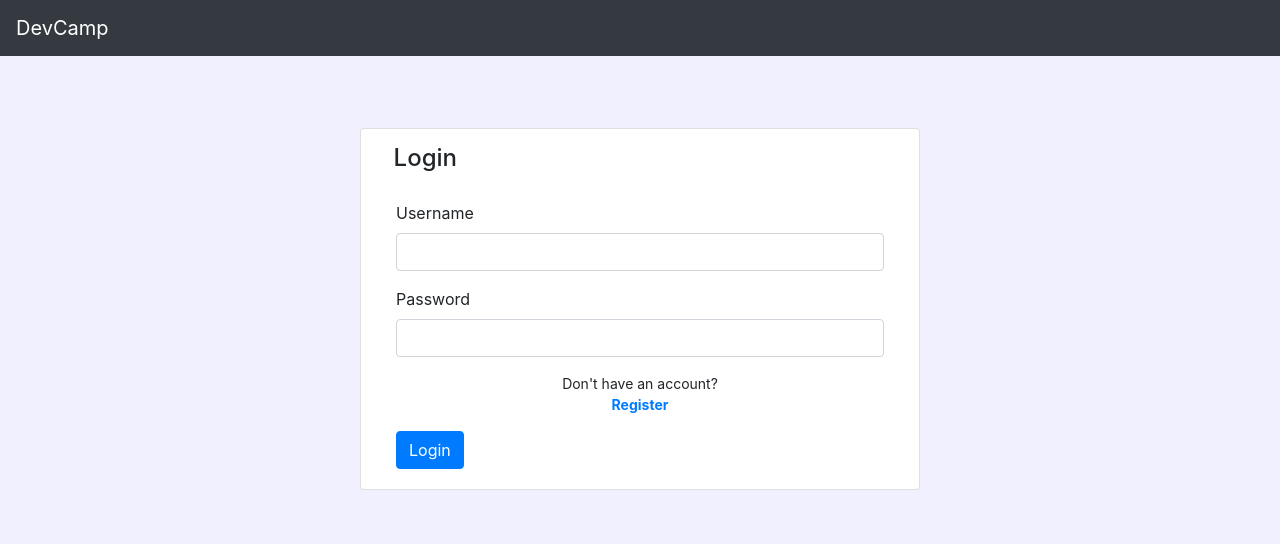
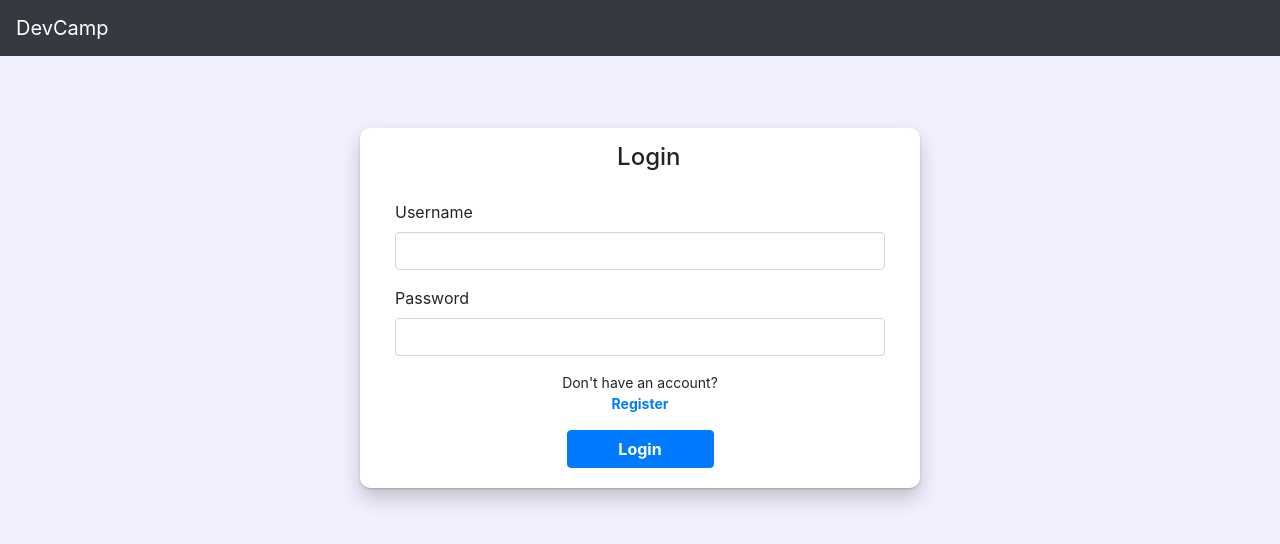
Before and after one commit to xpresser/Loggify, a React (Create React App) app in the folder frontend/loggingsystem/: page /login in a window 1280 px wide. Shown: the top 544 px of the page. Built offline with nearby package versions, Linux system fonts and the light colour scheme.

Commit message:
MD02-2017: Style login form

```diff
--- a/frontend/loggingsystem/src/pages/Auth/LoginPage.js
+++ b/frontend/loggingsystem/src/pages/Auth/LoginPage.js
@@ -16,9 +16,17 @@ const LoginPage = () => {
   return (
     <Card
       className={"col-md-6 col-md-offset-3"}
-      style={{ width: "35rem", margin: "0 auto", marginTop: "3rem" }}
+      style={{
+        width: "35rem",
+        margin: "0 auto",
+        marginTop: "3rem",
+        border: "none",
+        borderRadius: "10px",
+        boxShadow:
+          "0 1px 2px 0 rgba(0, 0, 0, 0.2), 0 10px 20px 0 rgba(0, 0, 0, 0.2)",
+      }}
     >
-      <AuthTitle>Login</AuthTitle>
+      <AuthTitle style={{ textAlign: "center" }}>Login</AuthTitle>
       <Card.Body>
         <Formik
           initialValues={{ username: "", password: "" }}
@@ -42,7 +50,16 @@ const LoginPage = () => {
                   label="Password"
                 />
                 <LoginRedirect />
-                <Button disabled={!isValid || isLoading} type="submit">
+                <Button
+                  disabled={!isValid || isLoading}
+                  type="submit"
+                  style={{
+                    fontWeight: "bold",
+                    width: "30%",
+                    display: "block",
+                    margin: "0 auto",
+                  }}
+                >
                   Login
                 </Button>
               </Form>
```
